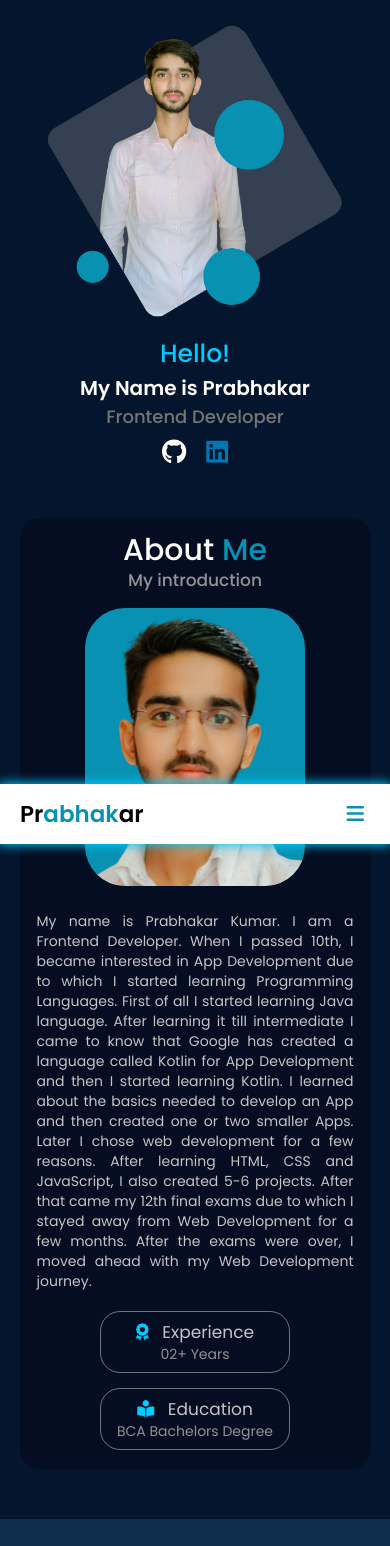
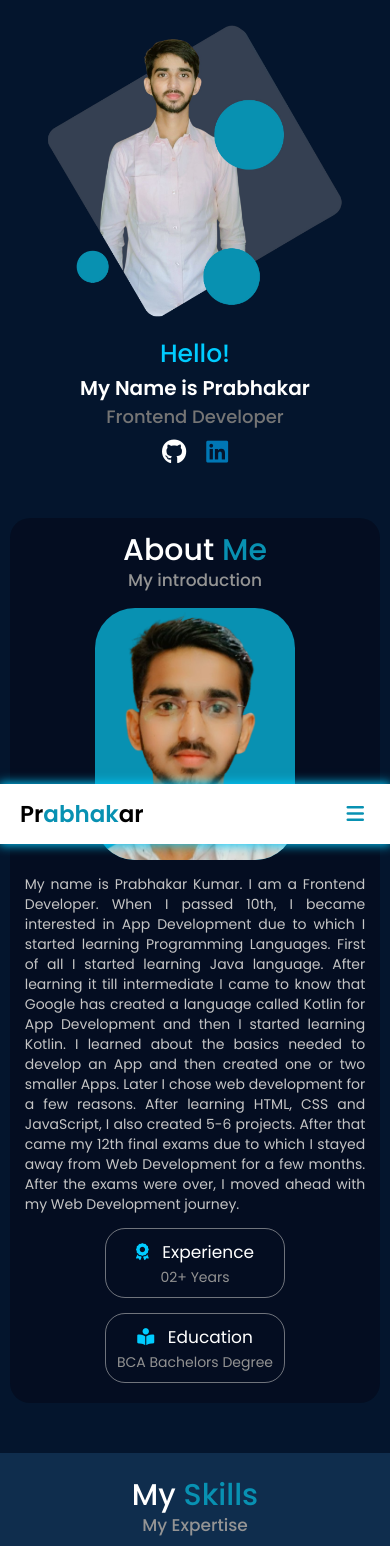
Before and after one commit to coder-prabhakar/personal-portfolio, a React (Create React App) app: page / in a window 390 px wide. Shown: the top 1546 px of the page. Built offline with nearby package versions, Linux system fonts and the light colour scheme; the HTML template or start-up script is replaced by a standard one.

Commit message:
style updated

```diff
--- a/src/component/About.jsx
+++ b/src/component/About.jsx
@@ -1,5 +1,5 @@
-import "./css/about.css"
-import aboutImage from "./image/about-profile-image.png"
+import "./css/about.css";
+import aboutImage from "./image/about-profile-image.png";
 
 function About() {
   return (
@@ -7,9 +7,8 @@ function About() {
         <div className="container">
             <h1 className="sectionTitle">About <span>Me</span></h1>
             <h3 className="sectionHeadline">My introduction</h3>
-            <div className="about-container">
-                <div className="aboutContent">
-                    <p><img className="floatAboutImg" src={aboutImage} width="350px" alt="aboutImage" />My name is Prabhakar Kumar. I am a Frontend Developer. When I passed 10th, I became interested in App Development due to which I started learning Programming Languages. First of all I started learning Java language. After learning it till intermediate I came to know that Google has created a language called Kotlin for App Development and then I started learning Kotlin. I learned about the basics needed to develop an App and then created one or two smaller Apps. Later I chose web development for a few reasons. After learning HTML, CSS and JavaScript, I also created 5-6 projects. After that came my 12th final exams due to which I stayed away from Web Development for a few months. After the exams were over, I moved ahead with my Web Development journey.<br/><br/>
+            <div className="about-content">
+                <p>My name is Prabhakar Kumar. I am a Frontend Developer. When I passed 10th, I became interested in App Development due to which I started learning Programming Languages. First of all I started learning Java language. After learning it till intermediate I came to know that Google has created a language called Kotlin for App Development and then I started learning Kotlin. I learned about the basics needed to develop an App and then created one or two smaller Apps. Later I chose web development for a few reasons. After learning HTML, CSS and JavaScript, I also created 5-6 projects. After that came my 12th final exams due to which I stayed away from Web Development for a few months. After the exams were over, I moved ahead with my Web Development journey.</p>
                 <div>
                     <div className="box">
                         <h2><i style={{color:"#00ccff"}} class="fa-solid fa-award"></i> &nbsp; Experience</h2>
@@ -20,15 +19,11 @@ function About() {
                         <p>BCA Bachelors Degree</p>
                     </div>
                 </div>
-                    </p>
-                </div>
-                <div className="aboutImage">
-                    <img src={aboutImage} width="100%" alt="aboutImage" />
-                </div>
+                <img className="aboutImage" src={aboutImage} alt="aboutImage" />
             </div>
         </div>
     </section>
   )
 }
 
-export default About
+export default About;
--- a/src/component/css/about.css
+++ b/src/component/css/about.css
@@ -8,119 +8,154 @@
     background-color: #03010e5e;
 }
 
-#about .about-container{
-    padding: 20px 0 0 0;
+#about .container .about-content{
+    padding-top: 20px;
+    display: grid;
+    column-gap: 30px;
+    grid-template-areas:
+      "aboutCont aboutImg"
+      "aboutBox aboutImg";
 }
 
-#about .aboutContent > p{
+#about .about-content > p{
     color: #c5c5c5;
     text-align: justify;
+    grid-area: aboutCont;
 }
 
-#about .aboutContent > p > div {
+#about .about-content > div {
     display: grid;
     grid-template-columns: 1fr 1fr;
     gap: 20px;
     justify-content: space-between;
+    grid-area: aboutBox;
 }
 
-#about .aboutContent .box{
+#about .about-content .box{
     padding: 15px 5px;
     text-align: center;
     border: 1px solid #c5c5c58f;
     border-radius: 30px;
 }
 
-#about .aboutContent .box > h2 {
+#about .about-content .box > h2 {
     margin: 0;
     font-weight: 400;
 }
 
-#about .aboutContent p div .box > p {
+#about .about-content .box > p {
     margin: 0;
     line-height: 35px;
     color: #929292;
 }
 
-#about .floatAboutImg{
-    float: right;
-    margin-left: 30px;
-    margin-bottom: 10px;
+#about .aboutImage{
+    width: 350px;
     background: #0891B2;
     border-radius: 40px;
+    grid-area: aboutImg;
 }
 
-#about .aboutImage{
-    width: 350px;
-    background-color: #0891B2;
-    border-radius: 40px;
-    overflow: hidden;
-}
-
-@media (max-width: 1050px){
+@media only screen and (max-width: 1050px){
     #about .container{
         width: 90%;
         margin: 0 auto;
         padding: 20px;
     }
-    #about .about-container{ gap: 20px; }
+
+    #about .container .about-content{
+        gap: 20px;
+        grid-template-areas:
+          "aboutCont aboutImg"
+          "aboutBox aboutBox";
+    }
+
+    #about .aboutImage{ width: 250px; }
 }
 
-@media (max-width: 970px){
-    #about .floatAboutImg{ width: 300px; }
+@media only screen and (max-width: 880px){
+    #about .container .about-content{
+        column-gap: 20px;
+        row-gap: 0;
+        grid-template-areas:
+          "aboutImg aboutImg aboutBox aboutBox aboutBox"
+          "aboutCont aboutCont aboutCont aboutCont aboutCont";
+    }
+
+    #about .about-content > div {
+        width: 230px;
+        display: flex;
+        flex-direction: column;
+        gap: 40px;
+        justify-content: center;
+    }
+
+    #about .about-content > div > .box{ height: 100px; }
+
+    #about .aboutImage{ margin-left: auto; }
 }
 
-@media (min-width: 871px){
-    #about .aboutImage{ display: none; }
-}
 
-@media (max-width: 870px){
-    #about .aboutImage{ display: none; }
-    #about .floatAboutImg{ display: none; }
+@media only screen and (max-width: 600px){
+    #about { margin: 50px 0;}
 
-}
+    #about .container {
+        width: 95%;
+        padding: 10px;
+    }
 
-@media (max-width: 550px){
-    #about { margin: 50px 0; }
-
-    #about .container { padding: 10px 10px 5px 10px; }
-
-    #about .about-container{
-        display: flex;
-        flex-direction: column-reverse;
-        gap: 15px;
+    #about .container .about-content{
+        column-gap: 15px;
     }
 
     #about .aboutImage{
-        display: inherit;
-        width: 220px;
-        margin: 0 auto;
+        width: 180px;
     }
 
-    #about .aboutContent > p > div {
-        display: flex;
-        flex-direction: column;
-        align-items: center;
-        gap: 15px;
+    #about .about-content > div {
+        width: 180px;
+        gap: 30px;
     }
 
-    #about .aboutContent > p > div > .box{
-        width: 190px;
+    #about .about-content > div > .box{
         padding: 5px 0;
         border-radius: 20px;
+        height: 70px;
     }
 
-    #about .aboutContent > p > div > .box > h2 { font-size: 17px; margin-top: 5px; }
+    #about .about-content div > .box > h2 { font-size: 17px; margin-top: 5px; }
 
-    #about .aboutContent > p > div > .box > p {
+    #about .about-content div > .box > p {
         font-size: 14px;
         line-height: 25px;
     }
 
-    #about .aboutContent > p{
-        margin-top: 10px;
+    #about .about-content > p{
         font-size: 14px;
         line-height: 20px;
-        padding: 0 7px;
+        padding: 0 5px;
     }
 }
+
+@media only screen and (max-width: 420px){
+    #about .container .about-content{
+        grid-template-areas:
+          "aboutImg aboutImg"
+          "aboutCont aboutCont"
+          "aboutBox aboutBox";
+    }
+
+    #about .container{
+        padding-bottom: 20px;
+    }
+
+    #about .aboutImage{
+        width: 200px;
+        margin: 0 auto;
+    }
+
+    #about .about-content > div {
+        margin: 0 auto;
+        gap: 15px;
+    }
+}
```
Lines whose indentation alone changed are shown as unchanged.
